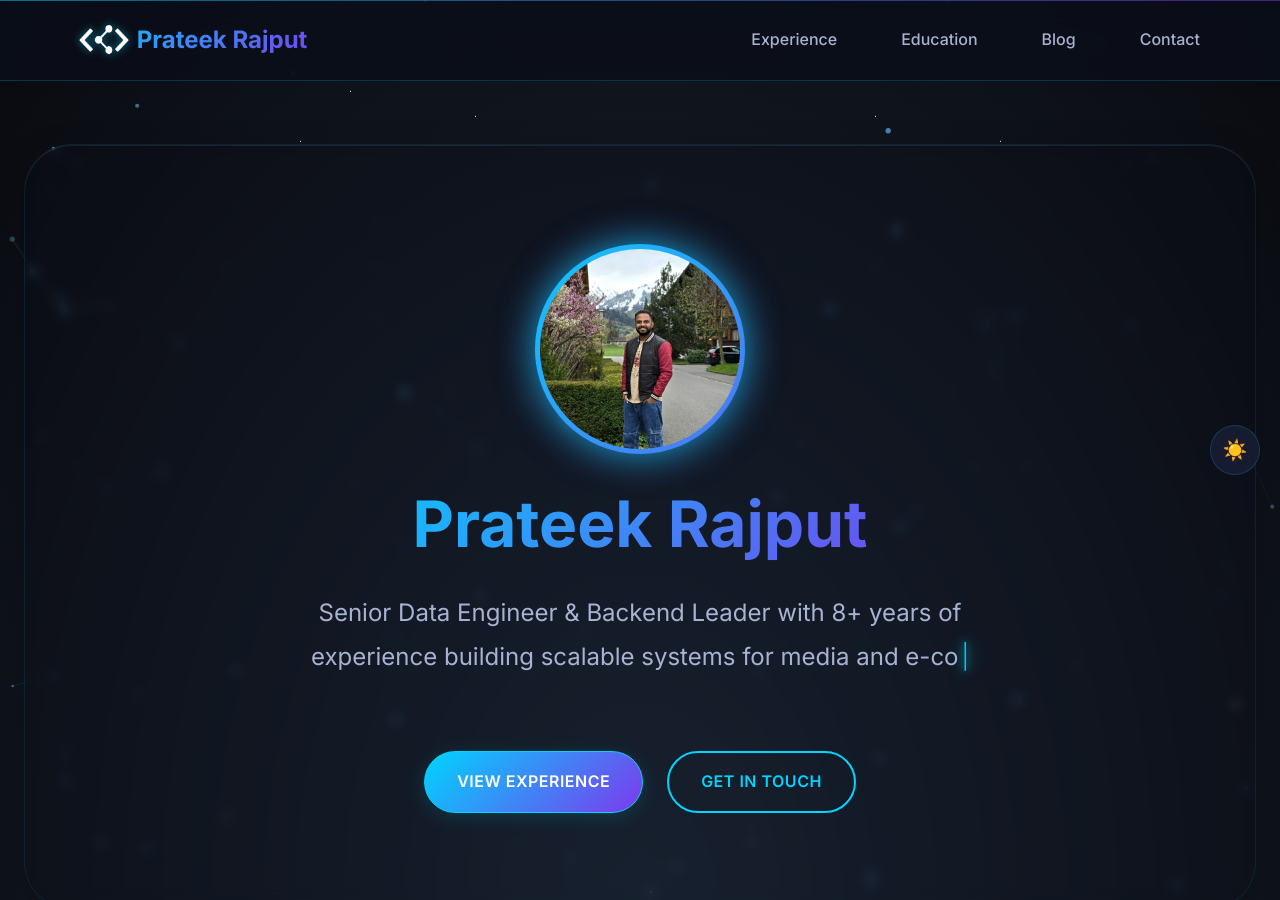
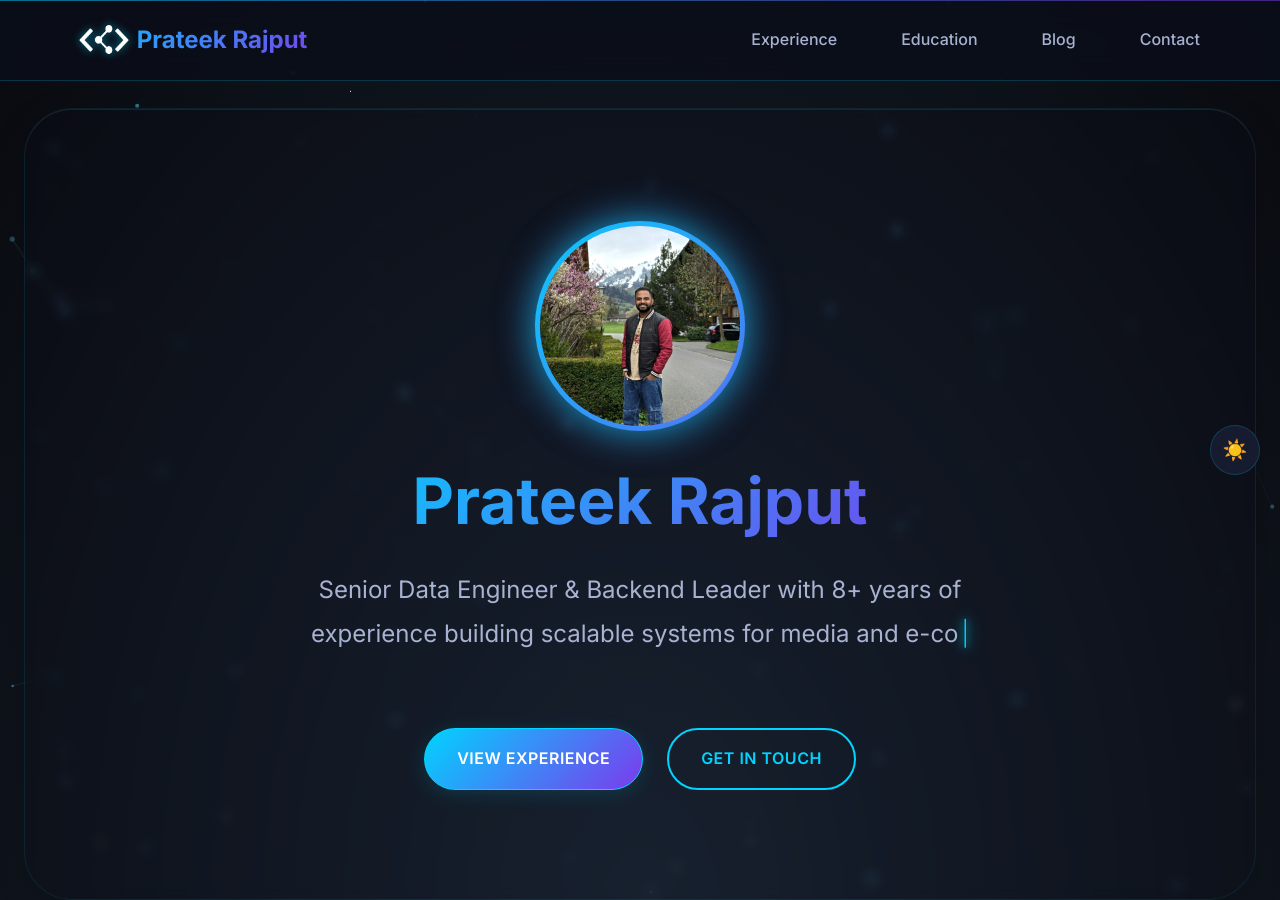
Before and after one commit to prateek-217/prateek-217.github.io, a Jekyll site: the page built from index.md, in a window 1280 px wide and 900 px high. Built offline with Jekyll 4.4.1, drawn with Linux system fonts in a browser that asks for light colours.

Commit message:
Reduce navbar-to-content spacing for better visual balance
• Reduced main-content margin-top from 80px to 60px
• Reduced hero section padding from 6rem to 3rem (desktop)
• Reduced mobile hero padding from 4rem to 2rem
• Updated min-height calculations to match new spacing
• Creates consistent spacing similar to footer layout

🤖 Generated with [Claude Code](https://claude.ai/code)

Co-Authored-By: Claude <noreply@anthropic.com>

```diff
--- a/assets/css/main.css
+++ b/assets/css/main.css
@@ -758,18 +758,18 @@ body[data-theme="light"] {
 
 /* Main Content */
 .main-content {
-    margin-top: 80px;
-    padding: 2rem 1.5rem 2rem 1.5rem;
-    min-height: calc(100vh - 160px);
+    margin-top: 60px;
+    padding: 1rem 1.5rem 2rem 1.5rem;
+    min-height: calc(100vh - 140px);
 }
 
 /* Hero Section - Futuristic */
 .hero {
-    padding: 6rem 3rem;
+    padding: 3rem 3rem;
     background: rgba(10, 14, 26, 0.20);
     backdrop-filter: blur(6px);
     position: relative;
-    min-height: calc(100vh - 80px - 6rem);
+    min-height: calc(100vh - 60px - 3rem);
     display: flex;
     align-items: center;
     border: 1px solid rgba(0, 212, 255, 0.1);
@@ -1373,8 +1373,8 @@ body[data-theme="light"] {
     }
 
     .hero {
-        padding: 4rem 1rem;
-        min-height: calc(100vh - 80px);
+        padding: 2rem 1rem;
+        min-height: calc(100vh - 60px);
     }
 
     .hero-cta {
```
